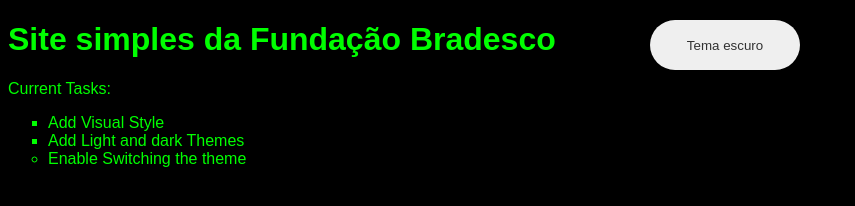
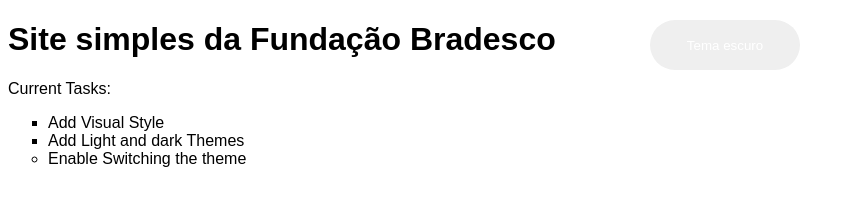
Before and after one commit to JonathasGit/Curso-Site-Funda-o-Bradesco, a plain HTML site: page index.html in a window 1280 px wide. Shown: the whole page, without its empty margins (0-855 px from the left). Drawn offline with Linux system fonts and the light colour scheme.

Commit message:
#5 consegui alterar as cores dos fundos

```diff
--- a/index.html
+++ b/index.html
@@ -7,7 +7,7 @@
     <title>Site - Task List</title>
     <link rel="stylesheet" href="site-simples/main.css">
 </head>
-<body class="dark-theme">
+<body class="light-theme">
     <h1>Site simples da Fundação Bradesco</h1>
     <p id="msg">Current Tasks: </p>
     <ul>
--- a/site-simples/main.css
+++ b/site-simples/main.css
@@ -2,8 +2,8 @@
     --green: #00FF00;
     --white: #FFFFFF;
     --black: #000000;
-    --btnFontColor: #323232;
-    --btnBg: ;
+    /*--btnFontColor: #323232;*/
+    /*--btnBg: ;*/
 }
 
 * {
@@ -35,15 +35,18 @@ li {
 
 
 .light-theme{
-    color: #000000; /*Usar o --bg: var(--green);*/
-    background: #00FF00; /*Usar o --fontColor: var(--green);*/
+    --bg: var(--green); /*color: #000000; Usar o */
+    background-color: white;
+    --fontColor: var(--green); /*background: #00FF00; /*Usar o */
     --btnBg: var(--black); /*do botão*/
     --btnFontColor: var(--white);
 }
 
 .dark-theme{
-    --bg:var(--black);
-    --fontcolor: var(--green);
+    /*--bg:var(--black);*/
+    background-color: black;
+    color:red;
+    /*--fontcolor: var(--green);*/
     --btnBg:var(--white);
     btnFontColor:var(--black)
 }
```
